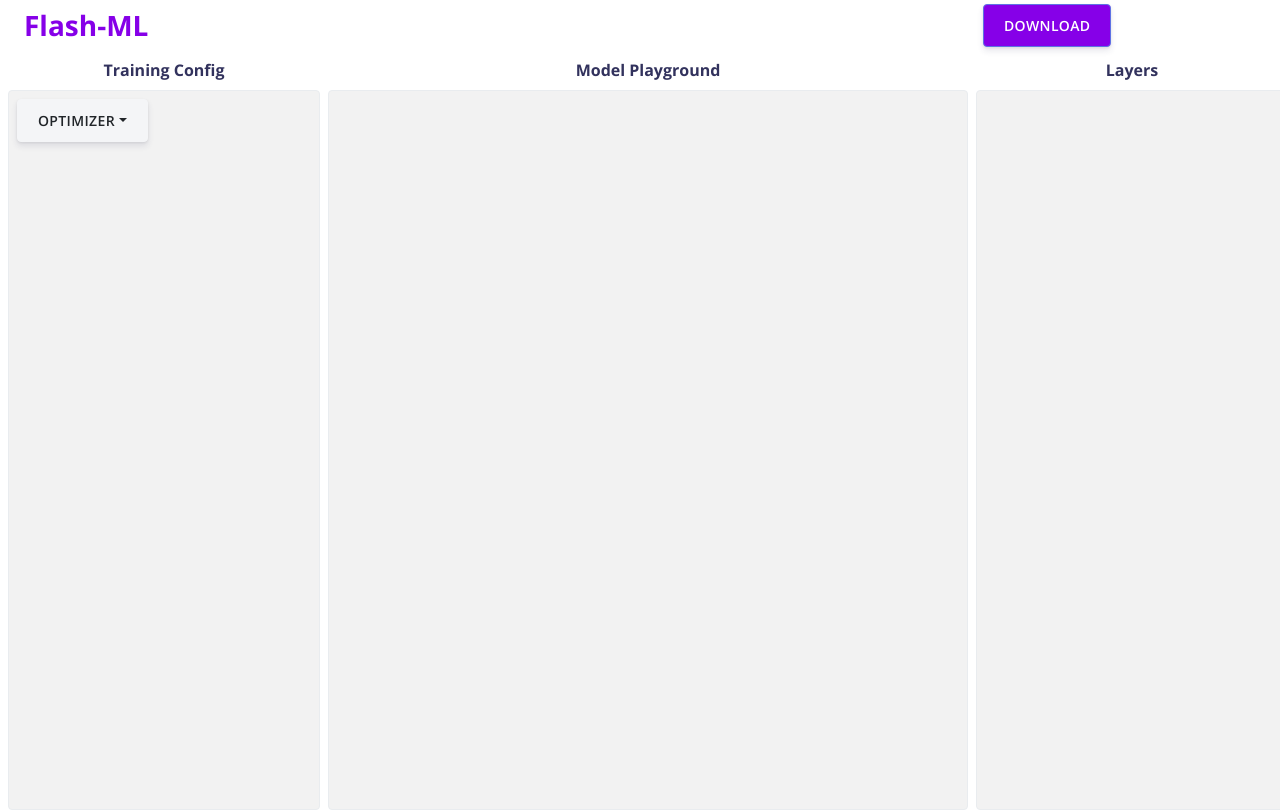
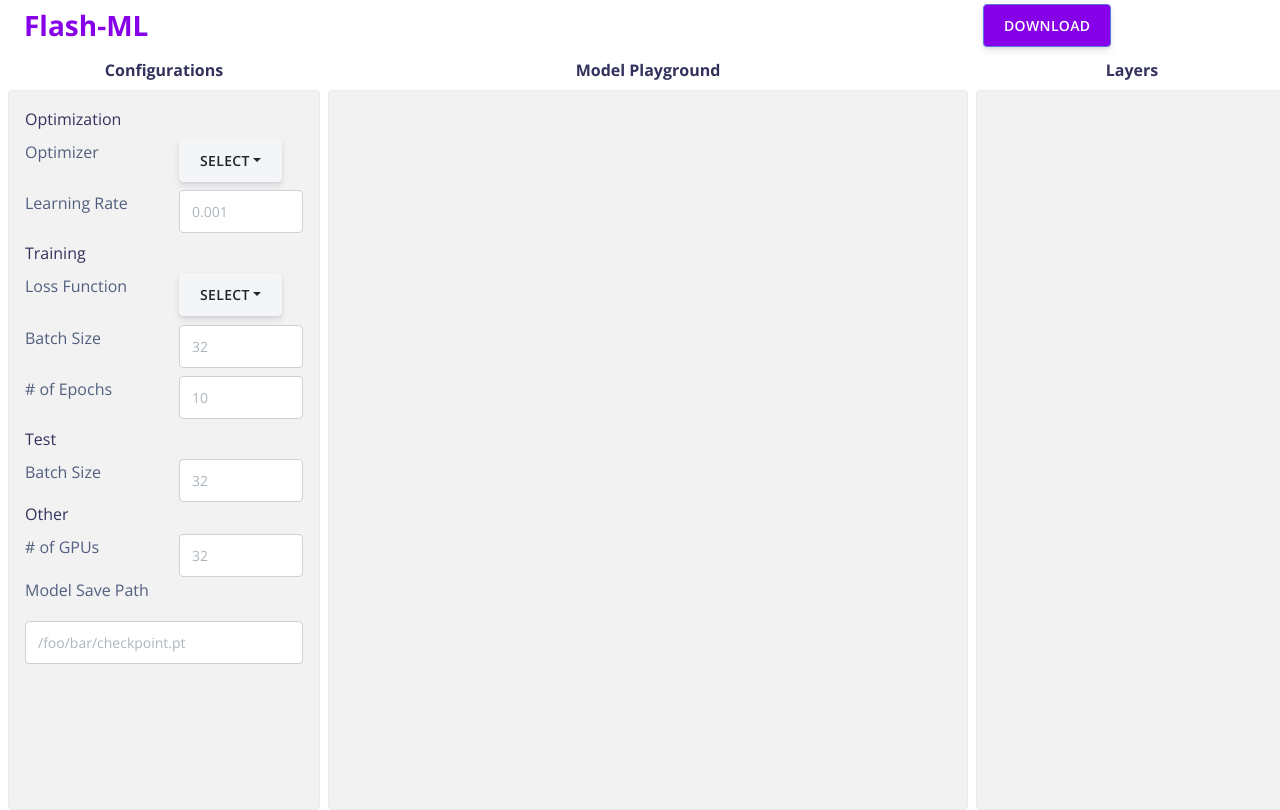
Before and after one commit to FlashML/flashml-frontend, a React app: page / in a window 1280 px wide. Built offline with nearby package versions, Linux system fonts and the light colour scheme.

Commit message:
feat: implement left configuration bar

```diff
--- a/public/index.html
+++ b/public/index.html
@@ -31,7 +31,7 @@
       homescreen on Android. See https://developers.google.com/web/fundamentals/engage-and-retain/web-app-manifest/
     -->
     <link rel="manifest" href="%PUBLIC_URL%/manifest.json" />
-    <link rel="shortcut icon" href="%PUBLIC_URL%/favicon.ico" />
+    <link rel="shortcut icon" href="%PUBLIC_URL%/lightning-icon.png" />
     <link
       rel="apple-touch-icon"
       sizes="76x76"
@@ -42,7 +42,7 @@
       href="https://fonts.googleapis.com/css?family=Open+Sans:300,400,600,700"
       rel="stylesheet"
     />
-    <title>Argon Design System React by Creative Tim</title>
+    <title>FlashML</title>
   </head>
   <body>
     <noscript> You need to enable JavaScript to run this app. </noscript>
--- a/src/components/Playground/LeftConfig.js
+++ b/src/components/Playground/LeftConfig.js
@@ -2,34 +2,121 @@
 import React, { useState } from "react";
 
 import {
+  Row,
+  Col,
   Dropdown,
   DropdownToggle,
   DropdownMenu,
   DropdownItem,
+  Input
 } from "reactstrap";
 
-const LeftConfig = () => {
-  const [dropdownOpen, setDropdownOpen] = useState(false);
+const LeftConfig = ({optimizer, setOptimizer, lossFunction, setLossFunction}) => {
+  const [optimDropdownOpen, setOptimDropdownOpen] = useState(false);
+  const [lfDropdownOpen, setLfDropdownOpen] = useState(false);
+
+  const handleOptimizerChange = (event) => {
+    setOptimizer(event.target.value);
+  }
+
+  const handleLossChange = (event) => {
+    setLossFunction(event.target.value);
+  }
+
   return (
     <div
-      className="border rounded px-2 py-2"
+      className="border rounded px-3 py-3"
       style={{
         backgroundColor: "#F2F2F2",
         height: "100%",
+        overflowX: "scroll",
       }}
     >
+    <h6>Optimization</h6>
+      <Row className="mt-2">
+        <Col lg="6">
+          <p>Optimizer</p>
+        </Col>
+        <Col lg="6">
           <Dropdown
-        isOpen={dropdownOpen}
-        toggle={() => setDropdownOpen(!dropdownOpen)}>
+            isOpen={optimDropdownOpen}
+            toggle={() => setOptimDropdownOpen(!optimDropdownOpen)}
+          >
             <DropdownToggle caret>
-          Optimizer
+              {optimizer == null ? "Select" : optimizer}
             </DropdownToggle>
             <DropdownMenu>
-          <DropdownItem>Stochastic Gradient Descent</DropdownItem>
-          <DropdownItem>Adam</DropdownItem>
-          <DropdownItem>RMSProp</DropdownItem>
+              <DropdownItem onClick={handleOptimizerChange} value="SGD">Stochastic Gradient Descent</DropdownItem>
+              <DropdownItem onClick={handleOptimizerChange} value="Adam">Adam</DropdownItem>
+              <DropdownItem onClick={handleOptimizerChange} value="RMSProp">RMSProp</DropdownItem>
             </DropdownMenu>
           </Dropdown>
+        </Col>
+      </Row>
+      <Row className="mt-2">
+        <Col lg="6">
+          <p>Learning Rate</p>
+        </Col>
+        <Col lg="6">
+          <Input type="text" name="learningrate" id="lr" placeholder="0.001" />
+        </Col>
+      </Row>
+      <h6 className="mt-2">Training</h6>
+      <Row className="mt-2">
+        <Col lg="6">
+          <p>Loss Function</p>
+        </Col>
+        <Col lg="6">
+          <Dropdown
+            isOpen={lfDropdownOpen}
+            toggle={() => setLfDropdownOpen(!lfDropdownOpen)}
+          >
+            <DropdownToggle caret>
+              {lossFunction == null ? "Select" : lossFunction}
+            </DropdownToggle>
+            <DropdownMenu>
+              <DropdownItem onClick={handleLossChange} value="L2">Mean Square Error</DropdownItem>
+              <DropdownItem onClick={handleLossChange} value="L1">Mean Absolute Error</DropdownItem>
+            </DropdownMenu>
+          </Dropdown>
+        </Col>
+      </Row>
+      <Row className="mt-2">
+        <Col lg="6">
+          <p>Batch Size</p>
+        </Col>
+        <Col lg="6">
+          <Input type="text" name="batchSize" id="bs" placeholder="32" />
+        </Col>
+      </Row>
+      <Row className="mt-2">
+        <Col lg="6">
+          <p># of Epochs</p>
+        </Col>
+        <Col lg="6">
+          <Input type="text" name="epochs" id="epochs" placeholder="10" />
+        </Col>
+      </Row>
+    <h6 className="mt-2">Test</h6>
+      <Row className="mt-2">
+        <Col lg="6">
+          <p>Batch Size</p>
+        </Col>
+        <Col lg="6">
+          <Input type="text" name="testBatchSize" id="testBS" placeholder="32" />
+        </Col>
+      </Row>
+    <h6>Other</h6>
+      <Row className="mt-2">
+        <Col lg="6">
+          <p># of GPUs</p>
+        </Col>
+        <Col lg="6">
+          <Input type="text" name="testBatchSize" id="testBS" placeholder="32" />
+        </Col>
+      </Row>
+      <p>Model Save Path</p>
+      <Input type="text" name="text" id="exampleText" placeholder="/foo/bar/checkpoint.pt" />
     </div>
   )
 }
--- a/src/components/Playground/ModelPlayground.js
+++ b/src/components/Playground/ModelPlayground.js
@@ -8,6 +8,7 @@ const ModelPlayground = () => {
       style={{
         backgroundColor: "#F2F2F2",
         height: "100%",
+        overflowY: "scroll",
       }}
     >
     </div>
--- a/src/views/Dashboard.js
+++ b/src/views/Dashboard.js
@@ -15,7 +15,7 @@
 * The above copyright notice and this permission notice shall be included in all copies or substantial portions of the Software.
 
 */
-import React from "react";
+import React, { useState } from "react";
 
 import {
   Container,
@@ -29,6 +29,9 @@ import ModelPlayground from "../components/Playground/ModelPlayground.js"
 import RightConfig from "../components/Playground/RightConfig.js"
 
 const Dashboard = () => {
+  const [optimizer, setOptimizer] = useState();
+  const [lossFunction, setLossFunction] = useState();
+
   return (
     <>
       <MainBar />
@@ -44,9 +47,14 @@ const Dashboard = () => {
                 fontWeight: "bold",
               }}
             >
-              Training Config
+              Configurations
             </h6>
-            <LeftConfig />
+            <LeftConfig
+              optimizer={optimizer}
+              setOptimizer={setOptimizer}
+              lossFunction={lossFunction}
+              setLossFunction={setLossFunction}
+            />
           </Col>
           <Col lg="6" className="px-0">
             <h6 className="text-center"
```
Also changed, not shown: public/manifest.json. Lines whose indentation alone changed are shown as unchanged.
